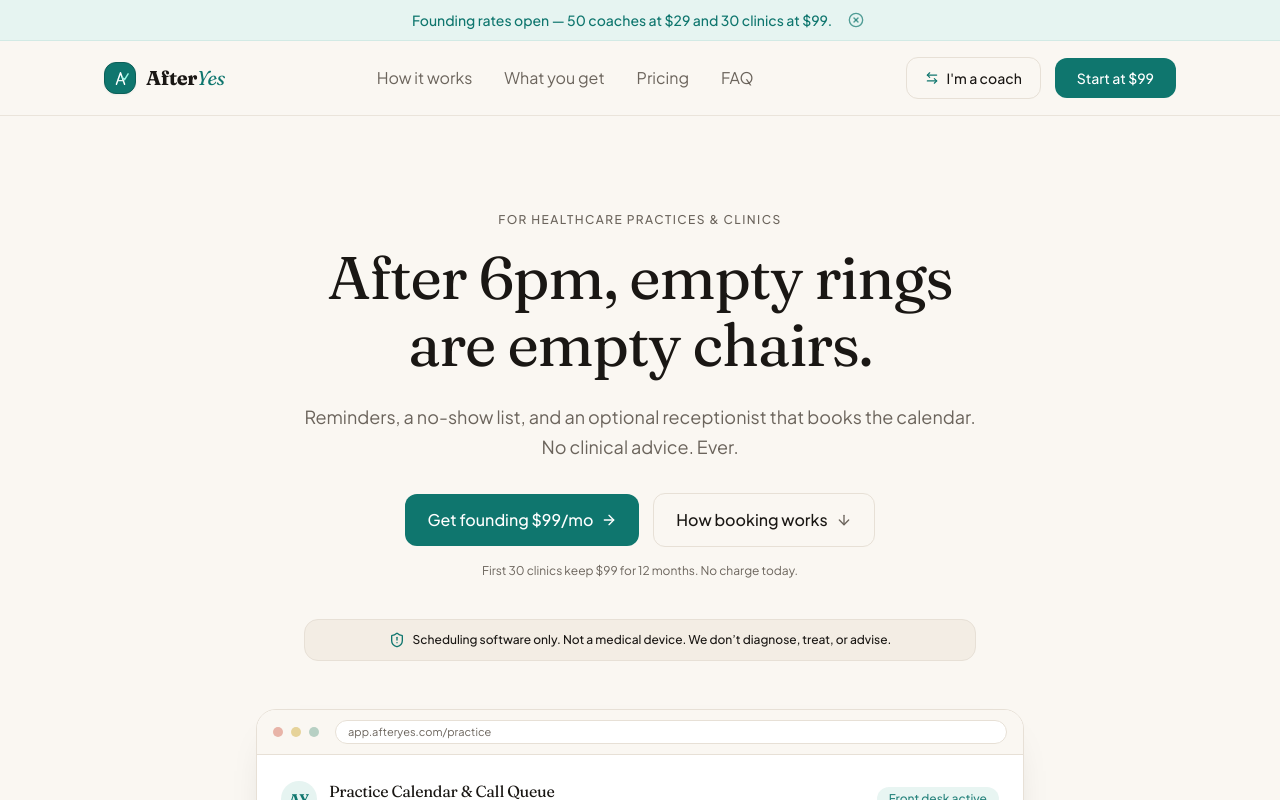
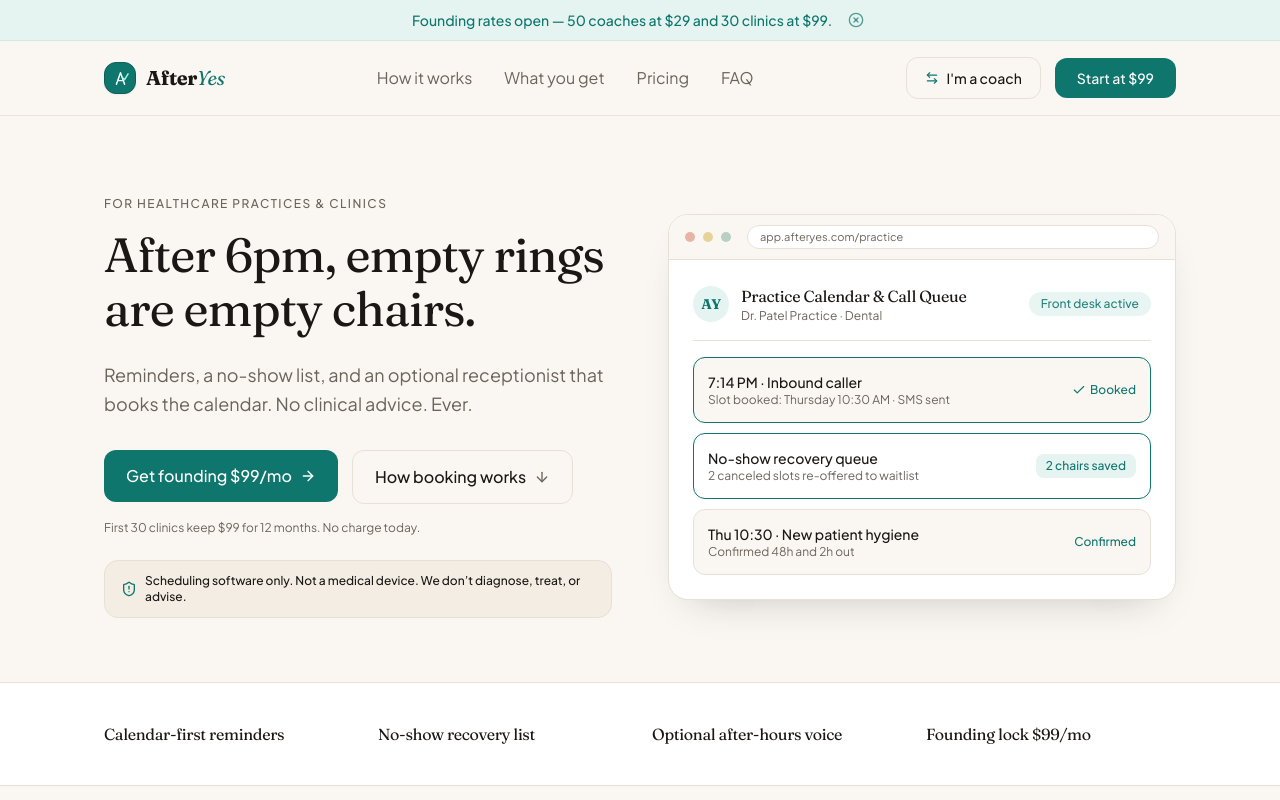
Before and after one commit to Sourendas/AfterYes, a React (Vite) app: page / in a window 1280 px wide. Both pictures are taken after a click on the button 840 px from the left and 573 px from the top of the page. Shown: the top 800 px of the page. Built offline with nearby package versions, Linux system fonts and the light colour scheme.

Commit message:
Lengthen clinics landing: split hero, problem, week timeline, compare, invite

```diff
--- a/src/components/ClinicsPage.tsx
+++ b/src/components/ClinicsPage.tsx
@@ -4,6 +4,7 @@
 import { ArrowRight, Check, ChevronDown, PhoneCall, Calendar, ShieldAlert, Clock, ArrowDown } from 'lucide-react';
 import { AnimatedClinicMock } from './ProductMocks';
 import { ClinicServiceStories } from './ServiceStories';
+import { ProofStrip, ProblemBand, WeekTimeline, CompareTable, NotThis, MidInvite } from './LandingExtras';
 
 export const ClinicsPage: React.FC = () => {
   const { submitWaitlist, navigate } = useAudience();
@@ -39,25 +40,34 @@
   const faqs = [
     { q: 'Patient records / EHR?', a: 'No. Calendar and contact reminders only. AfterYes handles appointment scheduling, confirmations, and no-show follow-ups.' },
     { q: 'Medical advice?', a: 'Never. AfterYes is strictly scheduling software, not a medical device. We don’t diagnose, treat, or advise.' },
+    { q: 'Is this NexHealth or Weave?', a: 'Those are full practice platforms. AfterYes is the thin reminder + no-show + optional after-hours layer for 1–2 provider clinics.' },
     { q: 'US and India?', a: 'Calendar-first everywhere. Phone numbers by country later as telephony integrations expand.' },
+    { q: 'Do I have to add voice?', a: 'No. Start with reminders and the no-show list at $99/mo. Voice is +$49/mo with 100 minutes included.' },
   ];
 
   return (
     <div className="w-full text-[#1A1714]">
-      <section className="pt-16 sm:pt-24 pb-12 sm:pb-16 px-4 sm:px-6 max-w-[1120px] mx-auto">
-        <div className="max-w-3xl mx-auto text-center">
-          <div className="text-xs uppercase tracking-[0.12em] font-sans font-medium text-[#6B645C] mb-4">FOR HEALTHCARE PRACTICES & CLINICS</div>
-          <h1 className="text-[1.85rem] sm:text-5xl lg:text-6xl font-serif text-[#1A1714] tracking-tight leading-[1.12] mb-6">After 6pm, empty rings <br className="hidden sm:inline" />are empty chairs.</h1>
-          <p className="text-base sm:text-lg text-[#6B645C] leading-relaxed mb-8 max-w-2xl mx-auto">Reminders, a no-show list, and an optional receptionist that books the calendar. No clinical advice. Ever.</p>
-          <div className="flex flex-col sm:flex-row items-center justify-center gap-3.5">
-            <button onClick={scrollToSignup} id="hero-clinic-primary-cta" className="w-full sm:w-auto inline-flex items-center justify-center gap-2 px-[22px] py-[14px] rounded-[12px] bg-[#0F766E] text-white text-base font-medium hover:bg-[#0C5F59] transition-colors duration-150 cursor-pointer"><span>Get founding $99/mo</span><ArrowRight className="w-4 h-4" /></button>
-            <button onClick={scrollToFlow} id="hero-clinic-secondary-cta" className="w-full sm:w-auto inline-flex items-center justify-center gap-2 px-[22px] py-[14px] rounded-[12px] bg-[#FAF7F2] hover:bg-[#F3EDE4] border border-[#E7E0D6] text-[#1A1714] text-base font-medium transition-colors duration-150 cursor-pointer"><span>How booking works</span><ArrowDown className="w-4 h-4 text-[#6B645C]" /></button>
+      <section className="pt-14 sm:pt-20 pb-12 sm:pb-16 px-4 sm:px-6 max-w-[1120px] mx-auto">
+        <div className="grid grid-cols-1 lg:grid-cols-2 gap-10 lg:gap-14 items-center">
+          <div className="text-center lg:text-left">
+            <div className="text-xs uppercase tracking-[0.12em] font-sans font-medium text-[#6B645C] mb-4">FOR HEALTHCARE PRACTICES & CLINICS</div>
+            <h1 className="text-[1.85rem] sm:text-5xl font-serif text-[#1A1714] tracking-tight leading-[1.12] mb-6">After 6pm, empty rings are empty chairs.</h1>
+            <p className="text-base sm:text-lg text-[#6B645C] leading-relaxed mb-8 max-w-xl mx-auto lg:mx-0">Reminders, a no-show list, and an optional receptionist that books the calendar. No clinical advice. Ever.</p>
+            <div className="flex flex-col sm:flex-row items-center lg:items-start justify-center lg:justify-start gap-3.5">
+              <button onClick={scrollToSignup} id="hero-clinic-primary-cta" className="w-full sm:w-auto inline-flex items-center justify-center gap-2 px-[22px] py-[14px] rounded-[12px] bg-[#0F766E] text-white text-base font-medium hover:bg-[#0C5F59] transition-colors duration-150 cursor-pointer"><span>Get founding $99/mo</span><ArrowRight className="w-4 h-4" /></button>
+              <button onClick={scrollToFlow} id="hero-clinic-secondary-cta" className="w-full sm:w-auto inline-flex items-center justify-center gap-2 px-[22px] py-[14px] rounded-[12px] bg-[#FAF7F2] hover:bg-[#F3EDE4] border border-[#E7E0D6] text-[#1A1714] text-base font-medium transition-colors duration-150 cursor-pointer"><span>How booking works</span><ArrowDown className="w-4 h-4 text-[#6B645C]" /></button>
+            </div>
+            <p className="text-xs text-[#6B645C] mt-4">First 30 clinics keep $99 for 12 months. No charge today.</p>
+            <div className="mt-6 bg-[#F3EDE4] border border-[#E7E0D6] rounded-[14px] px-4 py-3 text-xs text-[#1A1714] font-medium flex items-start sm:items-center gap-2">
+              <ShieldAlert className="w-4 h-4 text-[#0F766E] shrink-0 mt-0.5 sm:mt-0" />
+              <span>Scheduling software only. Not a medical device. We don’t diagnose, treat, or advise.</span>
+            </div>
           </div>
-          <p className="text-xs text-[#6B645C] mt-4">First 30 clinics keep $99 for 12 months. No charge today.</p>
+          <div><AnimatedClinicMock /></div>
         </div>
-        <div className="mt-10 max-w-2xl mx-auto"><div className="bg-[#F3EDE4] border border-[#E7E0D6] rounded-[14px] px-4 py-3 text-center text-xs text-[#1A1714] font-medium flex items-center justify-center gap-2"><ShieldAlert className="w-4 h-4 text-[#0F766E] shrink-0" /><span>Scheduling software only. Not a medical device. We don’t diagnose, treat, or advise.</span></div></div>
-        <div className="mt-12 max-w-3xl mx-auto"><AnimatedClinicMock /></div>
       </section>
+      <ProofStrip items={['Calendar-first reminders','No-show recovery list','Optional after-hours voice','Founding lock $99/mo']} />
+      <ProblemBand eyebrow="Empty chairs are booked money" title="Most no-shows are decided the night before." lead="The slot was on the calendar. Nobody confirmed. At 10:28 the chair is empty and the waitlist was never offered the hour." columns={[{ title: 'One reminder, too late', body: 'A single text the morning of does not give anyone time to move. The chair dies quietly.' },{ title: 'Front desk leaves at 6', body: 'The new-patient call at 7:14 rings out. Tomorrow’s 10:30 stays empty.' },{ title: 'No-shows have no owner', body: 'Staff hear about it when the next patient is already waiting. The waitlist never gets the slot.' }]} />
       <section id="how-it-works" className="py-16 sm:py-24 border-t border-[#E7E0D6]">
         <div className="max-w-[1120px] mx-auto px-4 sm:px-6">
           <div className="text-center max-w-2xl mx-auto mb-12 sm:mb-16"><div className="text-xs uppercase tracking-[0.12em] font-sans font-medium text-[#6B645C] mb-2">HOW BOOKING WORKS</div><h2 className="text-2xl sm:text-4xl font-serif text-[#1A1714]">Three steps to keep clinic chairs filled</h2></div>
@@ -69,6 +79,9 @@
         </div>
       </section>
       <ClinicServiceStories />
+      <WeekTimeline eyebrow="A week in a 1–2 provider clinic" title="How a chair gets protected" steps={[{ day: 'Mon', title: 'Calendar syncs', body: 'Thursday 10:30 is on the book. Reminder sequence is armed automatically.' },{ day: 'Tue', title: '48-hour confirm', body: 'Patient gets SMS + email. Confirm or reschedule. Silence marks the slot at risk.' },{ day: 'Thu 8am', title: '2-hour nudge', body: 'Short reminder. If they drop, the slot hits the recovery list immediately.' },{ day: 'Thu 7pm', title: 'Optional voice', body: 'A new-patient call books Friday. No clinical advice. Just a slot on the calendar.' }]} />
+      <CompareTable title="Not a hospital platform. A chair-protection layer." lead="NexHealth and Weave run the whole front office. AfterYes is reminders, recovery, and optional after-hours booking." headers={['Job', 'Full practice platform', 'AfterYes']} rows={[{ label: 'EHR / clinical records', a: 'Often bundled', b: 'Never — scheduling only' },{ label: 'Insurance / payments', a: 'Core product', b: 'Not this' },{ label: 'Reminders that ask for a yes', a: 'One of many modules', b: '48h + 2h sequence' },{ label: 'No-show recovery list', a: 'Buried in reports', b: 'Action list for staff' },{ label: 'After-hours voice', a: 'Enterprise add-on', b: 'Optional +$49/mo, minute-capped' },{ label: 'Founding price', a: 'Often $300+/mo', b: '$99/mo lock, first 30' }]} />
+      <NotThis yes={['1–2 provider dental, physio, skin, eye, or similar','You already have a Google or Outlook calendar','No-shows and after-hours rings are the pain','You want scheduling software, not an EHR']} no={['You need clinical records or e-prescribe','You are a hospital system shopping for PMS','You want AfterYes to give medical advice','You have no calendar and no front desk problem yet']} />
       <section id="features" className="py-16 sm:py-24 border-t border-[#E7E0D6]">
         <div className="max-w-[1120px] mx-auto px-4 sm:px-6">
           <div className="text-center max-w-2xl mx-auto mb-12 sm:mb-16"><div className="text-xs uppercase tracking-[0.12em] font-sans font-medium text-[#6B645C] mb-2">FEATURES</div><h2 className="text-2xl sm:text-4xl font-serif text-[#1A1714]">Clean scheduling designed for busy clinics</h2></div>
@@ -90,6 +103,7 @@
           <div className="max-w-3xl mx-auto text-center text-xs text-[#6B645C]"><p>First 30 clinics keep $99 for 12 months.</p></div>
         </div>
       </section>
+      <MidInvite title="Lock $99 before the first 30 fill." body="No charge today. We’ll email checkout from afteryes.team@gmail.com when onboarding opens." cta="Join the clinic list" onCta={scrollToSignup} />
       <section id="signup-card" className="py-16 sm:py-24 pb-28 sm:pb-24 border-t border-[#E7E0D6]">
         <div className="max-w-xl mx-auto px-4 sm:px-6">
           <div className="bg-[#FFFFFF] rounded-[20px] p-7 sm:p-10 border border-[#E7E0D6]">
```
